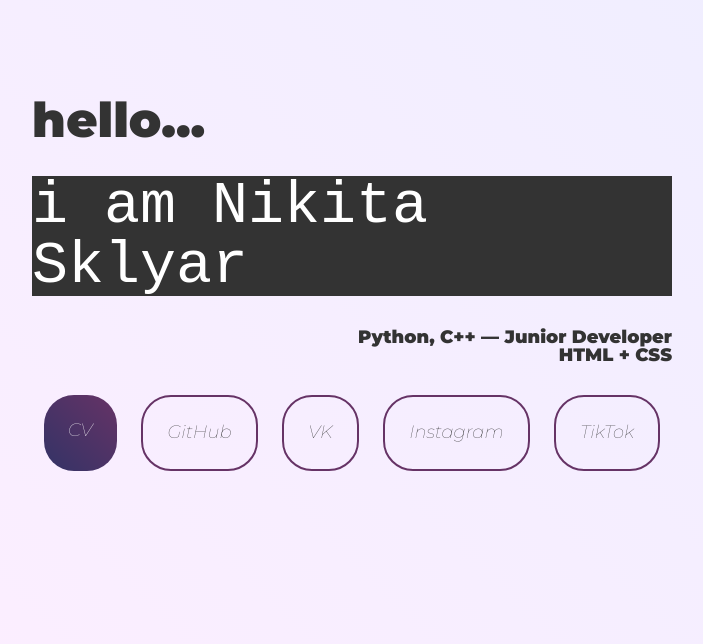
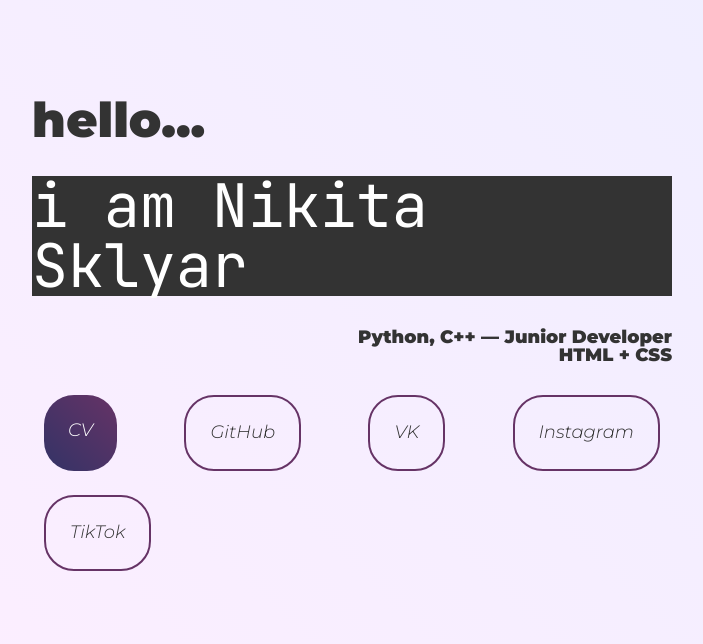
Before and after one commit to 9srnm/9srnm.github.io, a plain HTML site: page index.html in a window 1280 px wide. Shown: the whole page, without its empty margins (288-991 px from the left). Drawn offline with Linux system fonts and the light colour scheme.

Commit message:
Fonts changes

```diff
--- a/static/css/style.css
+++ b/static/css/style.css
@@ -1,10 +1,11 @@
-@import url('https://fonts.googleapis.com/css2?family=Montserrat:ital,wght@0,900;1,100&display=swap');
+@import url('https://fonts.googleapis.com/css2?family=Montserrat:ital,wght@0,900;1,300&display=swap');
+@import url('https://fonts.googleapis.com/css2?family=JetBrains+Mono&display=swap');
 
 @import "nullstyle.css";
 
 * {
   font-family: Montserrat;
-  font-weight: 100;
+  font-weight: 300;
   font-style: italic;
   font-size: 60px;
   color: #333;
@@ -38,7 +39,7 @@ div.iam {
 }
 
 h1 {
-  font-family: monospace;
+  font-family: "JetBrains Mono";
   font-style: normal;
   margin: 5% 0;
   position: relative;
```
